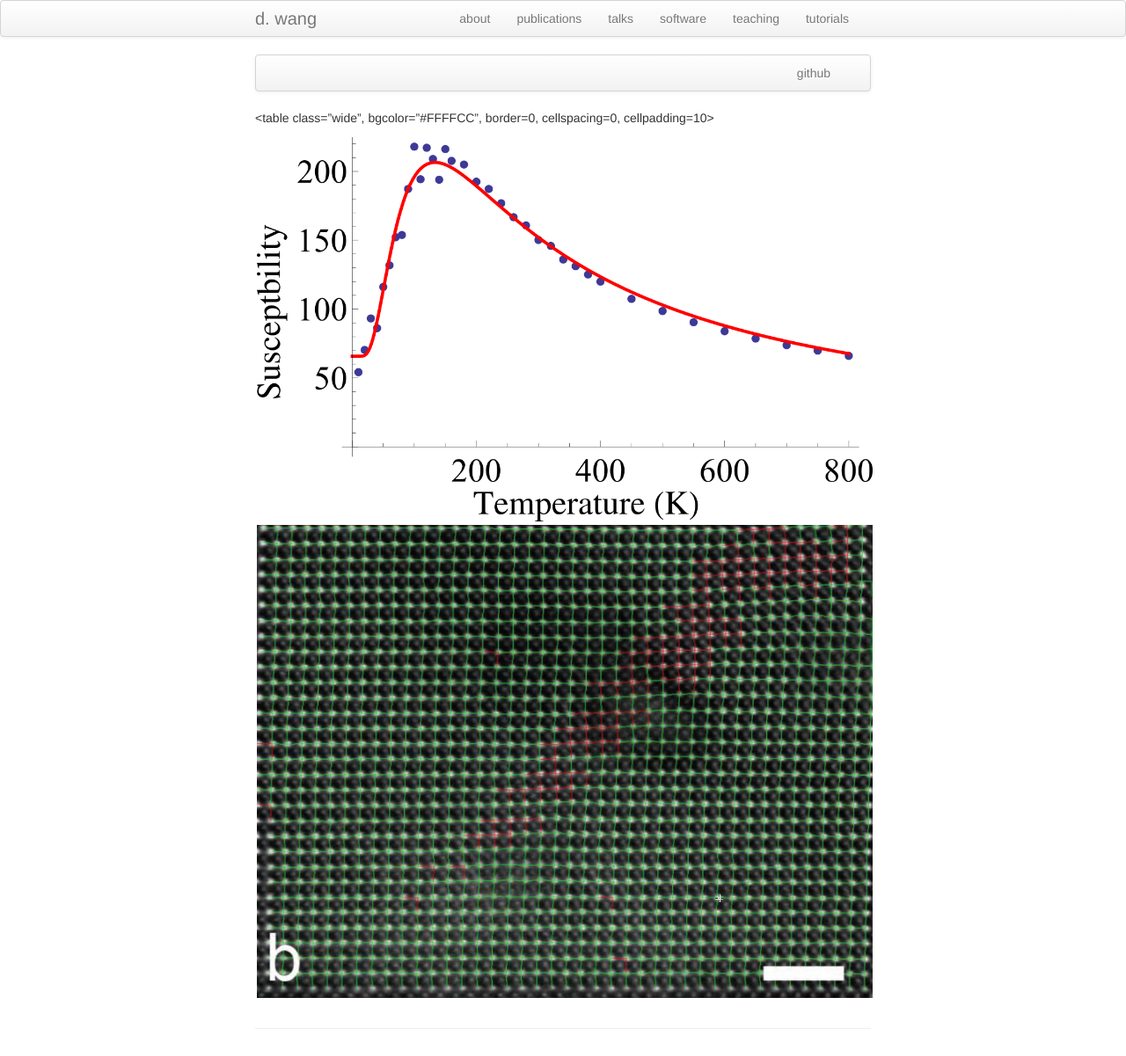
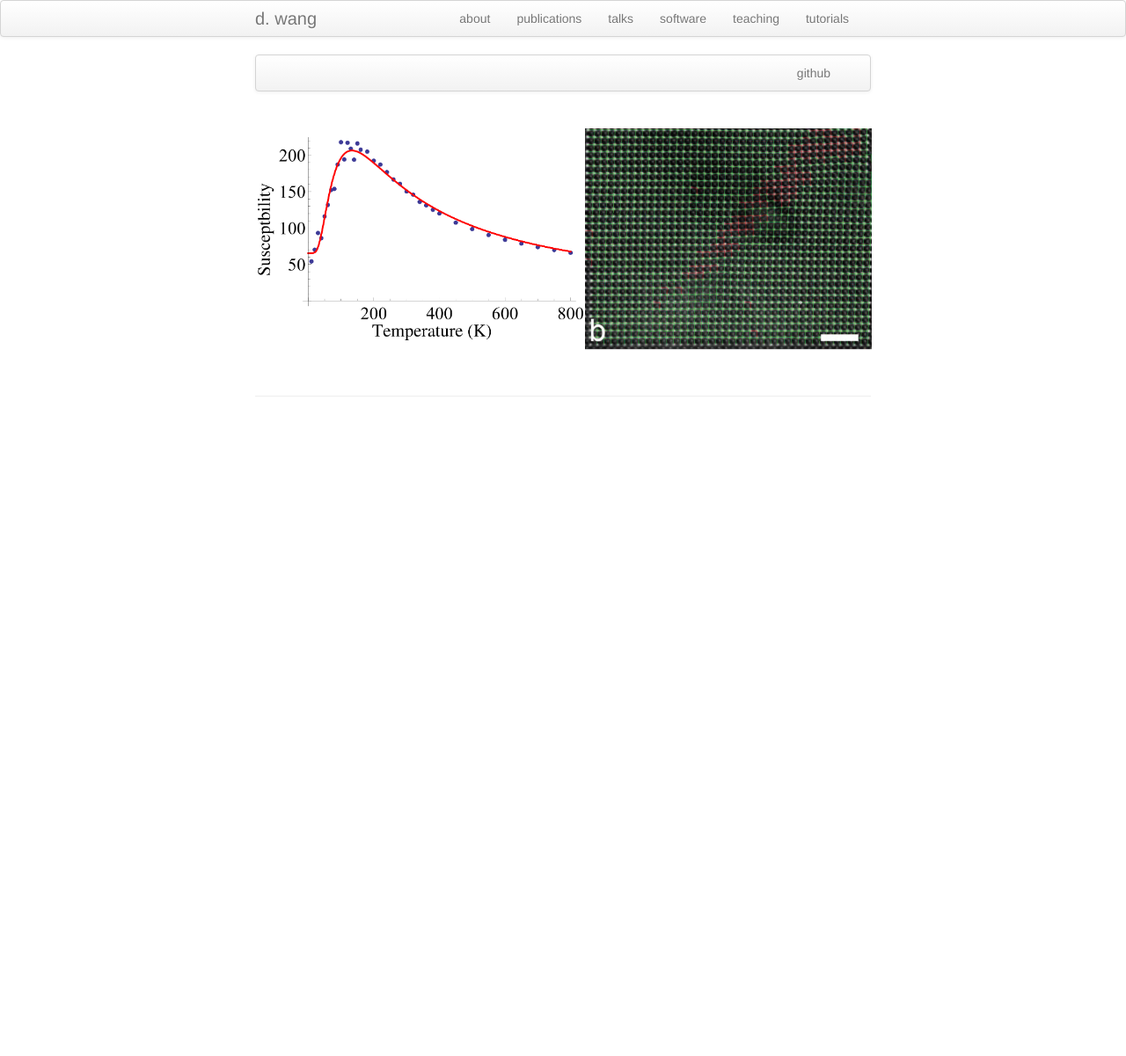
Before and after one commit to dwang5/dwang5.github.io, a Jekyll site: the page built from index.md, in a window 1280 px wide. Shown: the whole page at 88% size. Built offline with Jekyll 4.4.1, drawn with Linux system fonts in a browser that asks for light colours; after the commit the page ends 900 px from its top, so only the background shows below that.

Commit message:
Change style.

```diff
--- a/assets/themes/twitter/css/kbroman.css
+++ b/assets/themes/twitter/css/kbroman.css
@@ -37,6 +37,10 @@ p.center {
 
 table.wide {
     width: 100%;
+    bgcolor: "#FFFFCC";
+    border=2;
+    cellspacing=10;
+    cellpadding=10
 }
 
 table.wide td {
--- a/index.md
+++ b/index.md
@@ -14,8 +14,7 @@ keywords: D. Wang, perovskite, machine learing, computation physics
 </div>
 
 
-<table class="wide", bgcolor="#FFFFCC", border=0, cellspacing=0,
-cellpadding=10>
+<table class="wide">
 <tr>
   <td class="left">
     <a href="pages/publpics/fittings.html">
```
